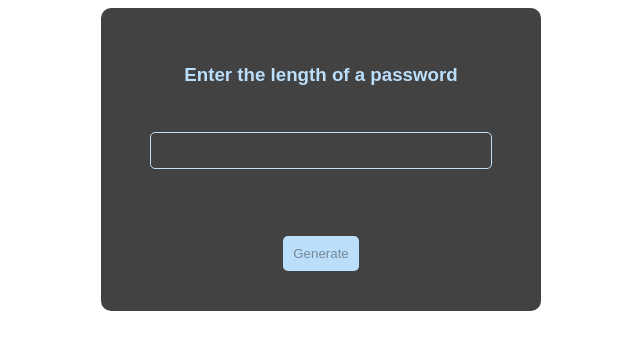
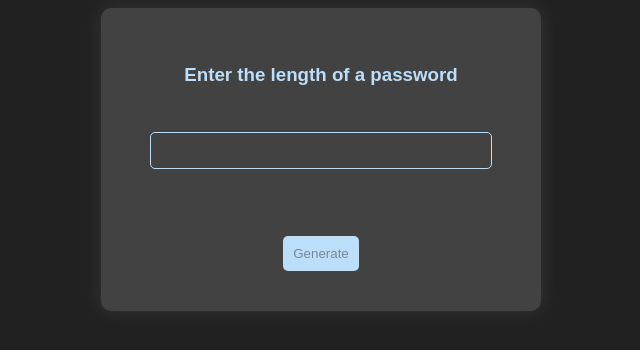
Before and after one commit to petrobubka/Password_Generator, a Flask app: page / in a window 1280 px wide. Shown: the top 350 px of the page, without its empty margins (319-959 px from the left). Run offline with Flask 3, Linux system fonts and the light colour scheme; some libraries are stand-ins or nearby versions.

Commit message:
Update style.css

```diff
--- a/static/stylesheets/style.css
+++ b/static/stylesheets/style.css
@@ -1,5 +1,5 @@
 body {
-    background-color: white;
+    background-color: #212121;
     font-family: 'Montserrat', sans-serif;
     color: #fff;
 }
```
